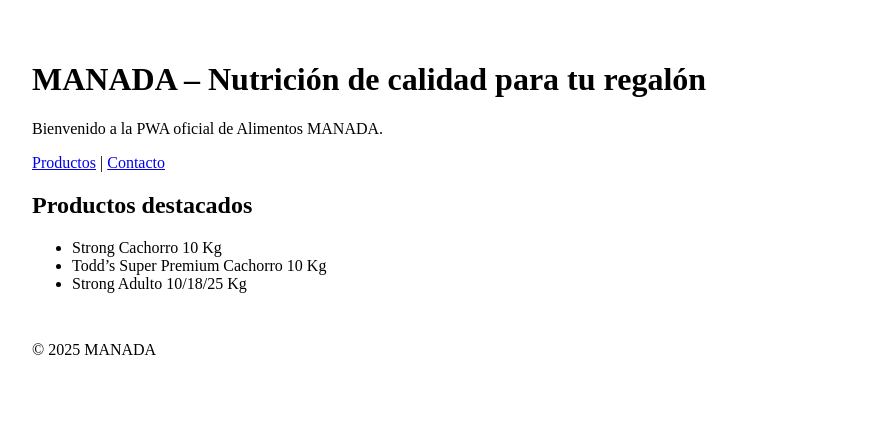
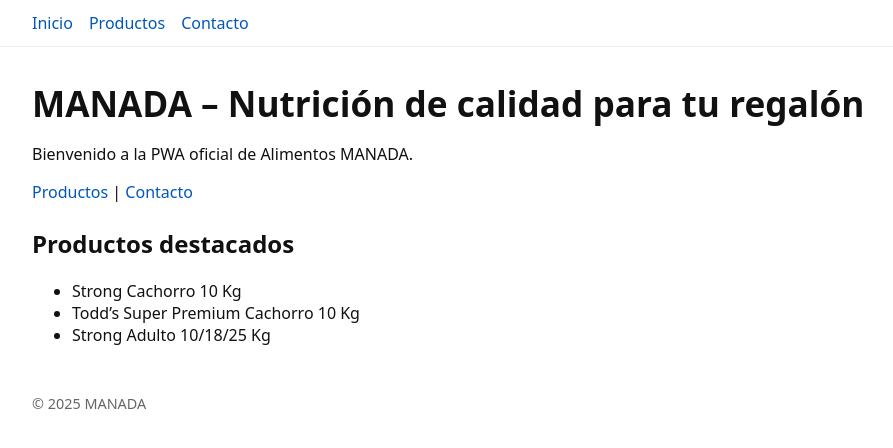
Before and after one commit to edgarbrice/Alimentos-MANADA-, a Next.js app: page / in a window 1280 px wide. Shown: the top 448 px of the page, without its empty margins (128-1021 px from the left). Built offline with nearby package versions, Linux system fonts and the light colour scheme.

Commit message:
Create _app.js

```diff
--- /dev/null
+++ b/pages/_app.js
@@ -0,0 +1,11 @@
+import "../styles/globals.css";
+import Navbar from "../components/Navbar";
+
+export default function MyApp({ Component, pageProps }) {
+  return (
+    <>
+      <Navbar />
+      <Component {...pageProps} />
+    </>
+  );
+}
```
